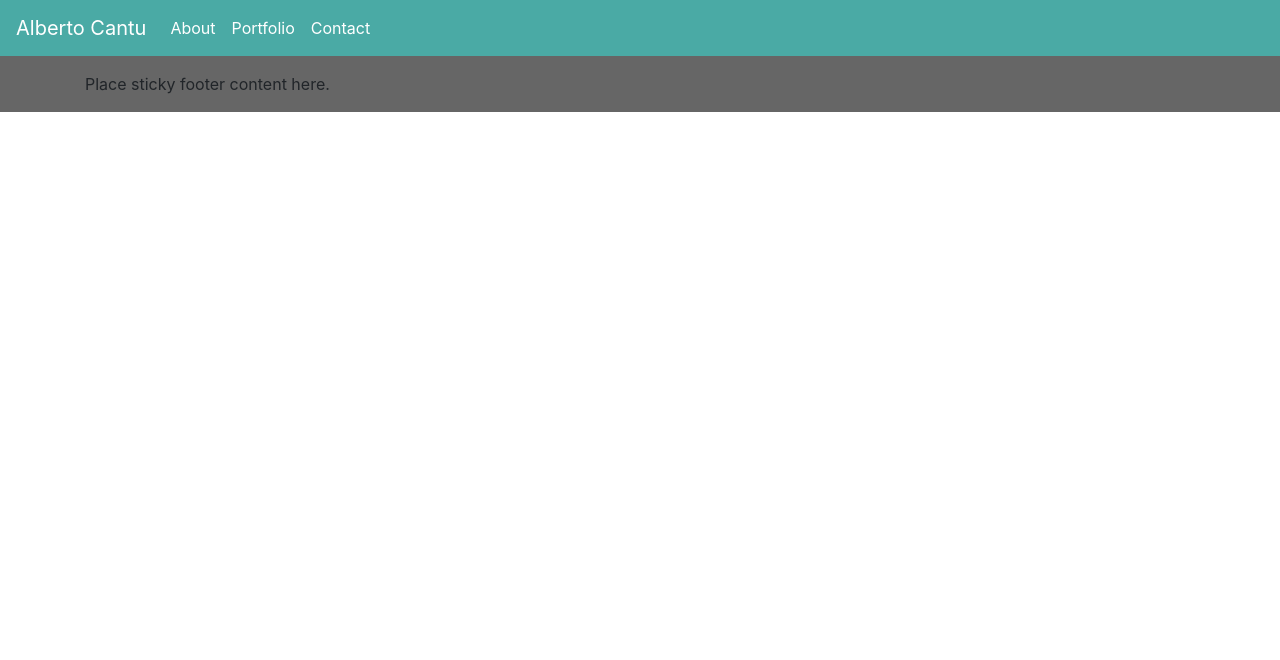
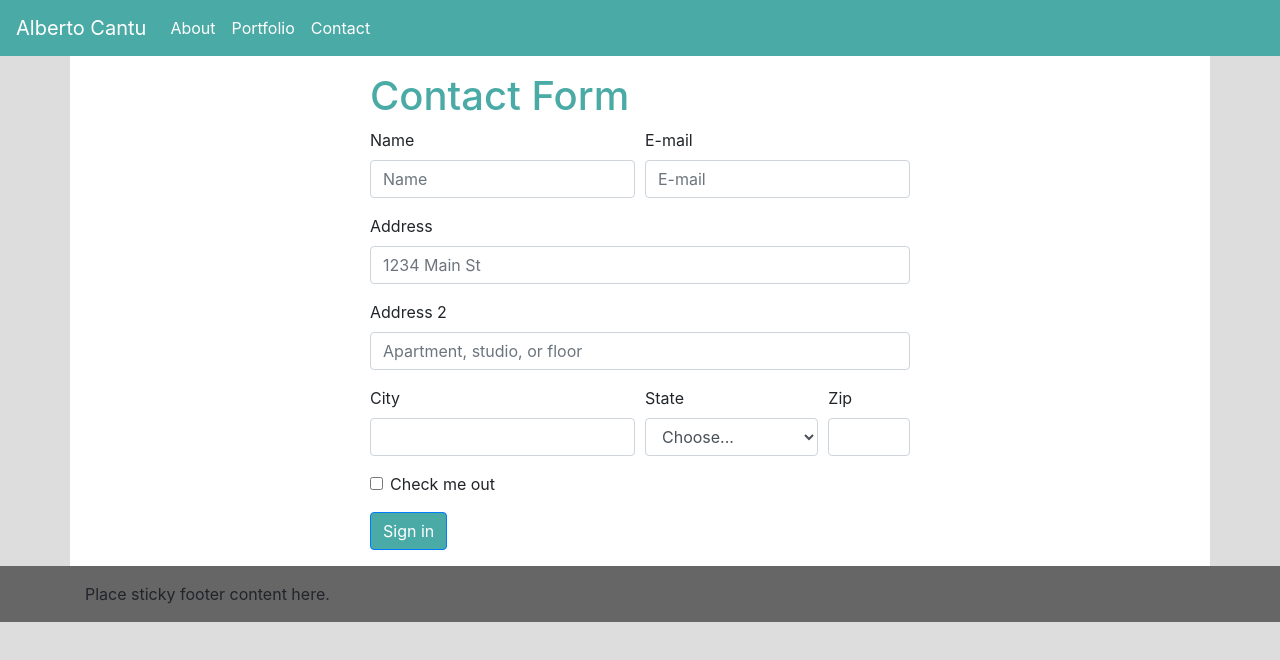
Before and after one commit to thisisalbertocantu/Boostrap-Portfolio, a plain HTML site: page contact.html in a window 1280 px wide. Drawn offline with nearby package versions, Linux system fonts and the light colour scheme.

Commit message:
Second draft

```diff
--- a/contact.html
+++ b/contact.html
@@ -27,7 +27,7 @@
 
 </head>
 
-<body class="d-flex flex-column h-100">
+<body class="d-flex flex-column h-100" style="background-color:#dddddd">
 
     <nav class="navbar navbar-expand-lg navbar-light" style="background-color:#4aaaa5;">
         <button class="navbar-toggler" type="button" data-toggle="collapse" data-target="#navbarTogglerDemo03"
@@ -47,16 +47,65 @@
                         style="color:#ffffff;">Portfolio</span></a>
                 </li>
                 <li class="nav-item">
-          <a class="nav-link" href="contact.html" tabindex="-1" aria-disabled="true" style="color:#ffffff;">Contact</a>
+                    <a class="nav-link" href="contact.html" tabindex="-1" aria-disabled="true"
+                        style="color:#ffffff;">Contact</a>
                 </li>
             </ul>
         </div>
     </nav>
 
     <div class="container flex-shrink-0" style="background-color:#ffffff">
+
         <div class="row justify-content-center">
-      <div class="col-12 col-md-3 col-md-4 col-lg-4">
-
+            <div class="col-12 col-md-6 col-md-6 col-lg-6 pb-3 pt-3" >
+                <form>
+                    <h1 style="color:#4aaaa5" style="font-family:Verdana, Geneva, Tahoma, sans-serif">Contact Form</h1>
+                    <div class="form-row">
+                        <div class="form-group col-md-6">
+                            <label for="inputEmail4">Name</label>
+                            <input type="email" class="form-control" id="inputEmail4" placeholder="Name">
+                        </div>
+                        <div class="form-group col-md-6">
+                            <label for="inputPassword4">E-mail</label>
+                            <input type="password" class="form-control" id="inputPassword4" placeholder="E-mail">
+                        </div>
+                    </div>
+                    <div class="form-group">
+                        <label for="inputAddress">Address</label>
+                        <input type="text" class="form-control" id="inputAddress" placeholder="1234 Main St">
+                    </div>
+                    <div class="form-group">
+                        <label for="inputAddress2">Address 2</label>
+                        <input type="text" class="form-control" id="inputAddress2"
+                            placeholder="Apartment, studio, or floor">
+                    </div>
+                    <div class="form-row">
+                        <div class="form-group col-md-6">
+                            <label for="inputCity">City</label>
+                            <input type="text" class="form-control" id="inputCity">
+                        </div>
+                        <div class="form-group col-md-4">
+                            <label for="inputState">State</label>
+                            <select id="inputState" class="form-control">
+                                <option selected>Choose...</option>
+                                <option>...</option>
+                            </select>
+                        </div>
+                        <div class="form-group col-md-2">
+                            <label for="inputZip">Zip</label>
+                            <input type="text" class="form-control" id="inputZip">
+                        </div>
+                    </div>
+                    <div class="form-group">
+                        <div class="form-check">
+                            <input class="form-check-input" type="checkbox" id="gridCheck">
+                            <label class="form-check-label" for="gridCheck">
+                                Check me out
+                            </label>
+                        </div>
+                    </div>
+                    <button type="submit" class="btn btn-primary" style="background-color:#4aaaa5">Sign in</button>
+                </form>
             </div>
         </div>
     </div>
```
Also changed, not shown: index.html (+9 -1 lines), portfolio.html (+12 -8 lines). Lines whose indentation alone changed are shown as unchanged.
